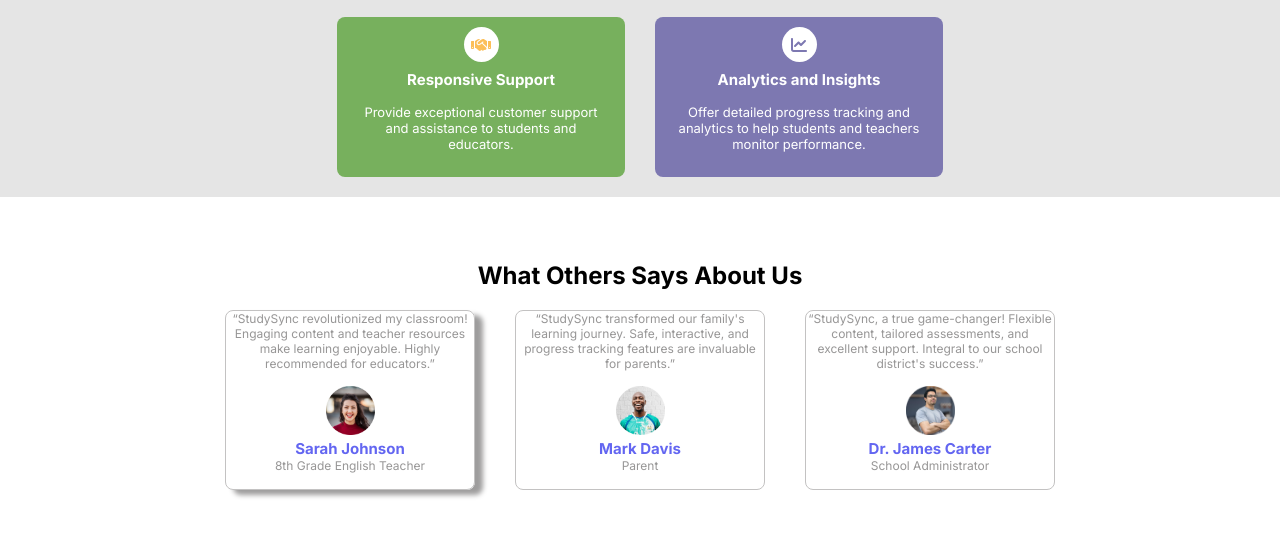
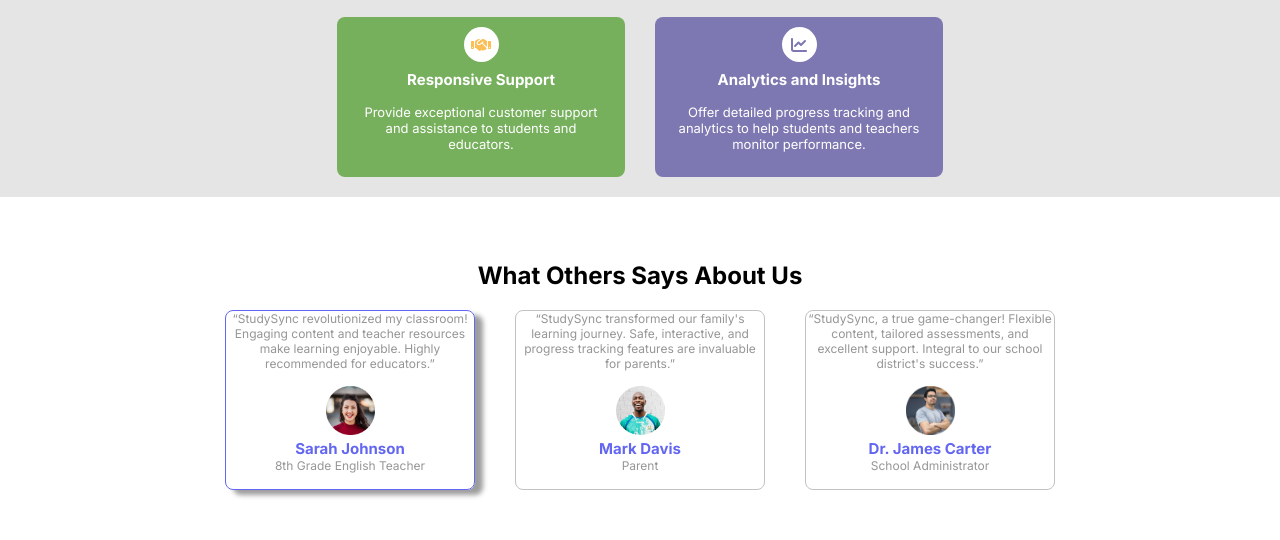
Before and after one commit to manvichaudhary55/Webpage-StudySync, a plain HTML site: page index.html in a window 1280 px wide. In both pictures the pointer is over the element 350 px from the left and 1655 px from the top of the page. Shown: the part 1255-1795 px from the top of the page. Drawn offline with Linux system fonts and the light colour scheme; grey boxes are pictures that could not be loaded.

```diff
--- a/style.css
+++ b/style.css
@@ -317,7 +317,7 @@ body,html{
 }
 .test:hover{
     box-shadow: 8px 5px 5px rgb(158, 157, 157);
-g    border: 1px solid #6366F1;
+    border: 1px solid #6366F1;
 }
 .test h4{
     font-size: 15px;
```
